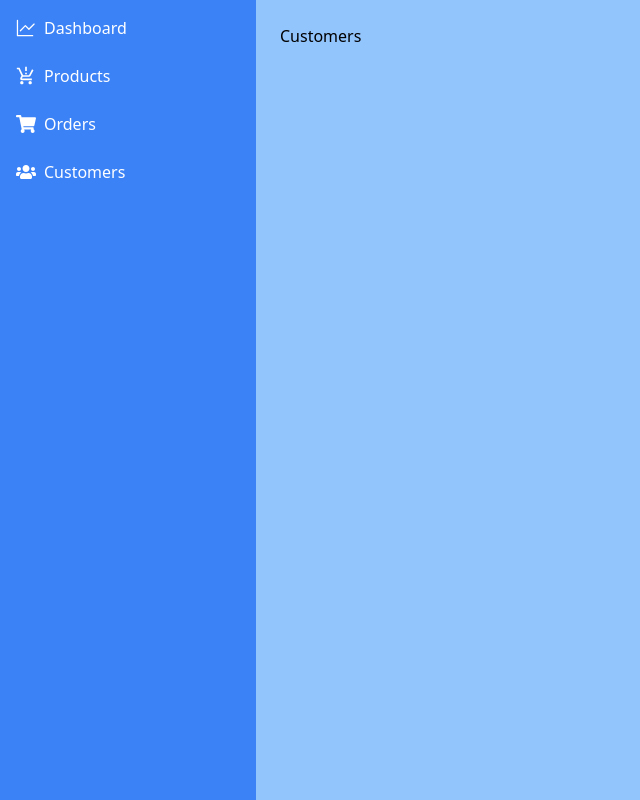
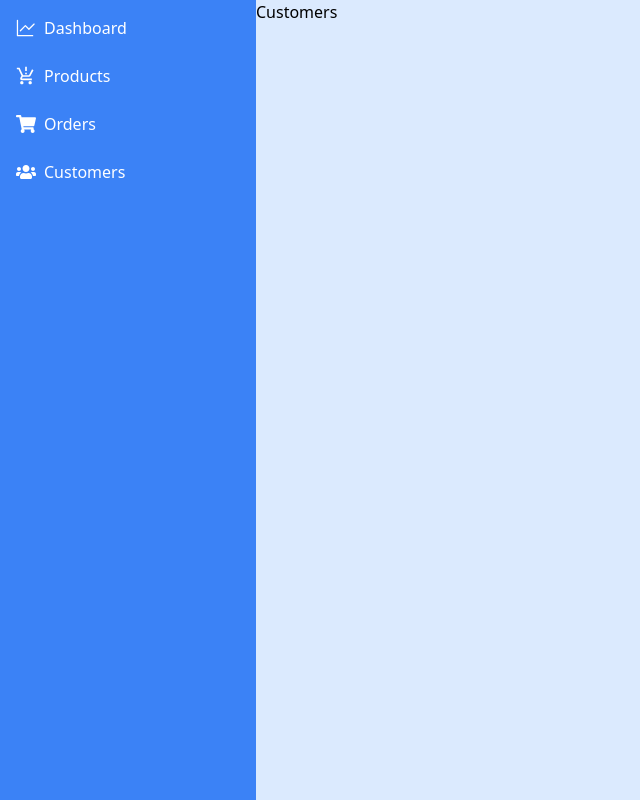
Before and after one commit to Tasheen2002/crystal-beauty-project, a React (Vite) app in the folder frontend/: page /admin/customers in a window 1280 px wide. Shown: the whole page, without its empty margins (0-640 px from the left). Built offline with nearby package versions, Linux system fonts and the light colour scheme.

Commit message:
created admin hom page

```diff
--- a/frontend/src/pages/adminHomePage.jsx
+++ b/frontend/src/pages/adminHomePage.jsx
@@ -5,12 +5,14 @@ import { FaShoppingCart } from "react-icons/fa";
 import { FaUsers } from "react-icons/fa";
 import { Routes, Route } from "react-router-dom";
 import AdminProductsPage from "./admin/adminProductsPage";
+import AddProductForm from "./admin/addProductForm";
 
 export default function AdminHomePage() {
+
   return (
-    <div className="bg-blue-200 w-full h-screen flex">
+    <div className="w-full min-h-screen flex">
       {/* Sidebar */}
-      <div className="w-[20%] h-screen bg-blue-500 flex flex-col items-start p-4 text-white space-y-6">
+      <div className="w-[20%] min-h-screen bg-blue-500 flex flex-col items-start p-4 text-white space-y-6">
         <Link
           className="flex items-center gap-2 hover:text-gray-200"
           to="/admin/dashboard"
@@ -41,10 +43,11 @@ export default function AdminHomePage() {
         </Link>
       </div>
 
-      <div className="w-[80%] h-screen bg-blue-300 p-6">
+      <div className="w-[80%] min-h-screen bg-blue-100">
         <Routes path="/admin">
           <Route path="/dashboard" element={<h1>Dashboard</h1>} />
           <Route path="/products" element={<h1>{<AdminProductsPage />}</h1>} />
+          <Route path="/products/addProduct" element={<AddProductForm />} />
           <Route path="/orders" element={<h1>Orders</h1>} />
           <Route path="/customers" element={<h1>Customers</h1>} />
           <Route path="/*" element={<h1>404 not found</h1>} />
```
